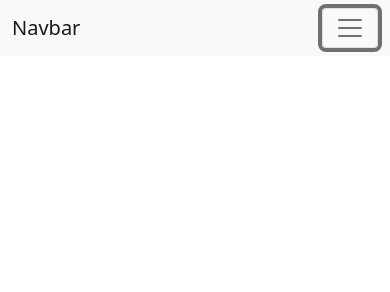
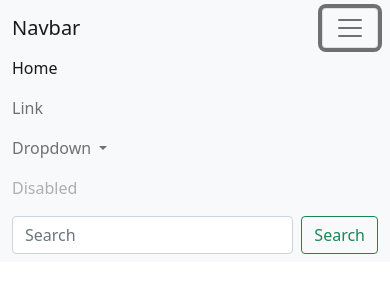
Before and after one commit to Rlss91/jquery_hu_2021_morning, a plain HTML site: page jquery dom functions/index.html in a window 390 px wide. Both pictures are taken after a click on the button "Toggle navigation". Drawn offline with nearby package versions, Linux system fonts and the light colour scheme.

Commit message:
drop down

```diff
--- a/jquery dom functions/index.html
+++ b/jquery dom functions/index.html
@@ -38,6 +38,7 @@
           aria-controls="navbarSupportedContent"
           aria-expanded="false"
           aria-label="Toggle navigation"
+          id="nv-togler"
         >
           <span class="navbar-toggler-icon"></span>
         </button>
--- a/jquery dom functions/js/index.js
+++ b/jquery dom functions/js/index.js
@@ -12,4 +12,12 @@ $(document).ready(function () {
     console.log("blur");
     $("#dd-m").hide();
   });
+  $("#nv-togler")
+    .click(function () {
+      console.log("click");
+      $("#navbarSupportedContent").toggle();
+    })
+    .blur(function () {
+      $("#navbarSupportedContent").hide();
+    });
 });
```
